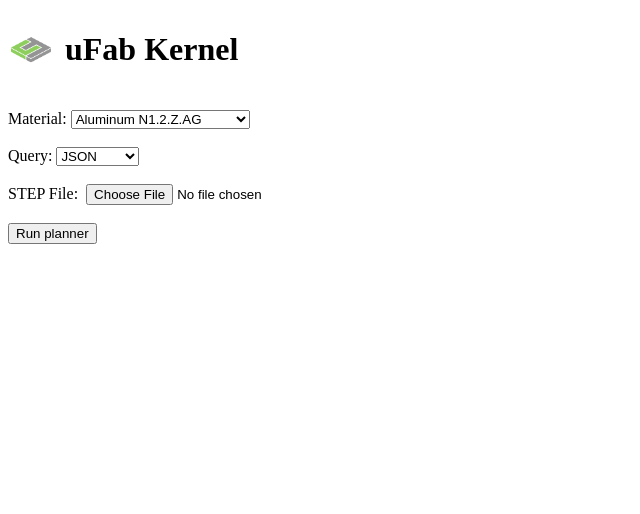
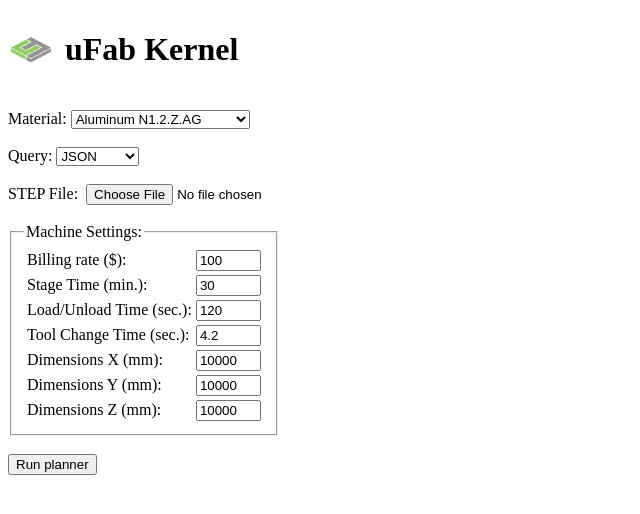
Before and after one commit to EmilRainero/ufabflask, a Flask app: page / in a window 1280 px wide. Shown: the top 514 px of the page, without its empty margins (0-640 px from the left). Run offline with Flask 2, Linux system fonts and the light colour scheme.

Commit message:
added support for machine parameters

```diff
--- a/app.py
+++ b/app.py
@@ -1,9 +1,12 @@
 import os
+import re
 from flask import Flask, render_template, request, flash, redirect, send_from_directory, session
 from werkzeug.utils import secure_filename
-from ufab import run_part, generate_html, materials
+from ufab import run_part, generate_html, make_medium_machine_json
 from shutil import copyfile
 from threading import Lock
+from tempfile import mkstemp
+import json
 
 app = Flask(__name__)
 app.secret_key = 'super_secret_key'
@@ -39,14 +42,14 @@ def allowed_file(filename):
     return '.' in filename and \
            filename.rsplit('.', 1)[1].lower() in ALLOWED_EXTENSIONS
 
-def run(full_filename, material, query):
+def run(full_filename, material, query, machine_filename):
     print('acquiring lock')
     lock.acquire()
     print('got lock')
     save_directory = os.getcwd()
     os.chdir('/ufab/uFab-kernel/uFab.kernel/buildsOptimized/bin')
 
-    output_folders, plans_output = run_part(full_filename, material, query)
+    output_folders, plans_output = run_part(full_filename, material, query, machine_filename)
     part_directory, part_filename = os.path.split(full_filename)
     part_base_name, part_extension = os.path.splitext(part_filename)
     part_excel = os.path.join(part_directory, part_base_name) + '.xlsx'
@@ -54,14 +57,24 @@ def run(full_filename, material, query):
     os.chdir(save_directory)
     print('releasing lock')
     lock.release()
-    return part_excel, output_folders[0], plans_output
+    output_folder = output_folders[0][0]
+    output_data = output_folders[0][1]
+    output_text = output_data['Output']
+
+    # remove color coding
+    output_text = re.sub('\033\[1;\d+m', '', output_text)
+    output_filename = os.path.join(output_folder, 'output.txt')
+    with open(output_filename, 'w') as file:
+        file.write(output_text)
+
+    return part_excel, output_folder, plans_output
 
 def generate_preview(output_folder, plans_output, excel_filename):
     html = generate_html(output_folder, plans_output, excel_filename)
     return html
 
-def process_file(filename, command, material, query):
-    excel_filename, output_folder, plans_output = run(filename, material, query)
+def process_file(filename, command, material, query, machine_filename):
+    excel_filename, output_folder, plans_output = run(filename, material, query, machine_filename)
     part_directory, part_filename = os.path.split(excel_filename)
     session['part_filename'] = part_filename
     if command == 'excel':
@@ -84,6 +97,15 @@ def upload_file():
         material = request.form['material']
         query = request.form['query']
         file = request.files['file']
+        billing_rate = request.form['billing_rate']
+        stage_time = request.form['stage_time']
+        load_unload_time = request.form['load_unload_time']
+        tool_change_time = request.form['tool_change_time']
+
+        dimensions_x = request.form['dimensions_x']
+        dimensions_y = request.form['dimensions_y']
+        dimensions_z = request.form['dimensions_z']
+
         # if user does not select file, browser also
         # submit an empty part without filename
         if file.filename == '':
@@ -93,7 +115,20 @@ def upload_file():
             filename = secure_filename(file.filename)
             tmp_filename = os.path.join(app.config['UPLOAD_FOLDER'], filename)
             file.save(tmp_filename)
-            return process_file(tmp_filename, command, material, query)
+
+            machine = make_medium_machine_json(billing_rate, stage_time, load_unload_time, tool_change_time, dimensions_x, dimensions_y, dimensions_z)
+            print(machine)
+
+            fd, machine_filename = mkstemp(prefix="machine-", suffix='.json', dir='/tmp', text=True)
+            print(machine_filename)
+            file = open(machine_filename, 'w')
+            machine_json = json.dumps(machine, sort_keys=True, indent=4)
+            print(machine_json)
+            file.write(machine_json)
+            file.close()
+            os.close(fd)
+
+            return process_file(tmp_filename, command, material, query, machine_filename)
         else:
             return 'File type not supported'
     return 'No file.'
--- a/templates/index.html
+++ b/templates/index.html
@@ -1,4 +1,9 @@
 <html>
+<style type="text/css">
+    .fieldset-auto-width {
+         display: inline-block;
+    }
+</style>
 <body>
 <table>
     <tr>
@@ -6,6 +11,7 @@
         <td style="width:250px" valign="bottom"><h1>uFab Kernel</h1></td>
     </tr>
 </table>
+
 
 
 <form action="upload" method="POST" enctype="multipart/form-data">
@@ -28,6 +34,19 @@
     <input type="file" name="file"/><br>
     <input type="hidden" name="command" value="preview" />
     <br>
+    <fieldset class="fieldset-auto-width">
+        <legend>Machine Settings:</legend>
+        <table>
+            <tr><td>Billing rate ($):</td><td><input type="text" name="billing_rate" value="100" size="5" ></td></tr>
+            <tr><td>Stage Time (min.):</td><td><input type="text" name="stage_time" value="30" size="5" ></td></tr>
+            <tr><td>Load/Unload Time (sec.):</td><td><input type="text" name="load_unload_time" value="120" size="5" ></td></tr>
+            <tr><td>Tool Change Time (sec.):</td><td><input type="text" name="tool_change_time" value="4.2" size="5" ></td></tr>
+            <tr><td>Dimensions X (mm):</td><td><input type="text" name="dimensions_x" value="10000" size="5" ></td></tr>
+            <tr><td>Dimensions Y (mm):</td><td><input type="text" name="dimensions_y" value="10000" size="5" ></td></tr>
+            <tr><td>Dimensions Z (mm):</td><td><input type="text" name="dimensions_z" value="10000" size="5" ></td></tr>
+        </table>
+    </fieldset>
+    <br><br>
     <input type="submit" value="Run planner"/>
 </form>
 </body>
--- a/ufab.py
+++ b/ufab.py
@@ -279,7 +279,8 @@ def parse_output(output):
     result = {
         'BoundingBox': bounding_box_root,
         'Material': material_root,
-        'Machine': machine_root
+        'Machine': machine_root,
+        'Output': output
     }
     return result
 
@@ -293,7 +294,7 @@ def compute_part_dimensions(boundingBox):
 
 
 def run_kernel(part_full_path_filename, material, query_type, summary_worksheet, comparison_worksheet,
-               settings, write_part_summary, column_index):
+               settings, write_part_summary, column_index, machine_filename):
     settings['Query'] = query_type.upper()
     settings['PartFullPathFilename'] = part_full_path_filename
     settings['PartDirectory'], settings['PartFilename'] = os.path.split(part_full_path_filename)
@@ -306,7 +307,7 @@ def run_kernel(part_full_path_filename, material, query_type, summary_worksheet,
 
     context = execute_runKernel(material, material['type'], output_folder, settings['PartName'],
                                 part_full_path_filename,
-                                settings['Query'])
+                                settings['Query'], machine_filename)
     if context == None:
         return
 
@@ -350,7 +351,7 @@ def run_kernel(part_full_path_filename, material, query_type, summary_worksheet,
     row_index = row_index + 1
     worksheet.write('A' + str(row_index), 'Query: {0}'.format(settings['Query']), header_format)
     plans_output = write_all_plans_output(solutions_dict['plans'], worksheet, 'A', row_index, output_folder, context, True)
-    return output_folder, plans_output
+    return output_folder, plans_output, context
 
 
 def create_header_messages(context, material, messages, part_dimensions, settings):
@@ -386,18 +387,19 @@ def write_worksheet_header(worksheet, title, messages):
     return row_index - 1
 
 
-def execute_runKernel(material, material_type, output_folder, part_base_name, part_full_path_filename, query_type):
+def execute_runKernel(material, material_type, output_folder, part_base_name, part_full_path_filename, query_type,
+                      machine_filename):
     if (query_type.lower() == 'formula'):
         command = ['./runKernel', '-i', part_full_path_filename, '-f', output_folder, '-q', query_type.lower(),
                    '-m', material['code']]
     else:
         command = ['./runKernel', '-i', part_full_path_filename, '-f', output_folder, '-q', query_type.lower(),
-                   '-m', material_type]
+                   '-m', material_type
+            , '--machine', machine_filename
+                   ]
     command = prefix_command() + command
     # command = command + ['--tools', 'add']
-    print
-    ' '.join(command)
-    print
+    print(' '.join(command))
     # print('Running part "{0}" with material "{1}" with query "{2}"'.format(part_base_name, material['tabname'],
     #                                                                        query_type))
 
@@ -506,7 +508,7 @@ def print_stl_file(filename):
     minX, maxX, minY, maxY, minZ, maxZ
 
 
-def run_experiment(parts_filenames, materials, query_types, settings, output_folder):
+def run_experiment(parts_filenames, materials, query_types, settings, output_folder, machine_filename):
     global workbook, title_format, header_format, cell_format, cell_small_format, column_width
 
     output_folders = []
@@ -537,8 +539,8 @@ def run_experiment(parts_filenames, materials, query_types, settings, output_fol
 
             column_index = 'A'
             for query_type in query_types:
-                output_folder, plans_output = run_kernel(part, material, query_type, summary_worksheet, comparison_worksheet, settings,
-                           write_part_summary, column_index)
+                output_folder, plans_output, context = run_kernel(part, material, query_type, summary_worksheet, comparison_worksheet, settings,
+                           write_part_summary, column_index, machine_filename)
                 # for plan in plans_output:
                 #     print(plan[0].strip())
                 #     for i in range(1, len(plan)):
@@ -548,7 +550,7 @@ def run_experiment(parts_filenames, materials, query_types, settings, output_fol
                 #             step = stage[j]
                 #             for item in step:
                 #                 print(item.strip())
-                output_folders.append(output_folder)
+                output_folders.append([output_folder, context])
                 write_part_summary = False
                 column_index = chr(ord(column_index) + 1)
 
@@ -650,11 +652,11 @@ query_types = [
 settings = {
 }
 
-def run_part(part_filename, material_requested, query):
+def run_part(part_filename, material_requested, query, machine_filename):
     for material in materials:
         if material['type'] == material_requested:
             material_input = [material]
-    return run_experiment([part_filename], material_input, [query], {}, '/tmp')
+    return run_experiment([part_filename], material_input, [query], {}, '/tmp', machine_filename)
 
 # run_experiment(parts_filenames, materials, query_types, settings)
 
@@ -674,6 +676,9 @@ def html_summary(folder, excel_filename):
     html = '<h1>Part ' + folder + '</h1>'
     url = "file/" + folder + '/' + 'end.png'
     html = html + '<img src="' + url + '" >\n'
+
+    url = "file/" + folder + '/' + 'output.txt'
+    html = html + '&nbsp;&nbsp;&nbsp;<a href="' + url + '" target="_blank" >View Output</a>'
 
     url = "preview/" + folder + '/' + 'voxpart.stl'
     html = html + '&nbsp;&nbsp;&nbsp;<a href="' + url + '" target="_blank" >Preview</a>'
@@ -733,3 +738,23 @@ def generate_html(folder, plans_output, excel_filename):
                 planIndex = planIndex + 1
         html = html + html_footer()
         return html
+
+def make_medium_machine_json(billing_rate=100, stage_time_minutes=30, load_unload_time_seconds=120,
+                      tool_change_time_seconds=4.2, dimensions_x_mm=10000, dimensions_y_mm=10000, dimensions_z_mm=10000):
+    result = [
+        {
+            'type': 'Mill3D',
+            'modelId(String)': 'Multitask 01 - Medium (8-12\" chuck)',
+            'billingRate($/hr)': float(billing_rate),
+            'stageTime': float(stage_time_minutes),
+            'loadUnloadTime': float(load_unload_time_seconds),
+            'tct': float(tool_change_time_seconds),
+            'axisTravelXAxis(mm)': float(dimensions_x_mm),
+            'axisTravelYAxis(mm)': float(dimensions_y_mm),
+            'axisTravelZAxis(mm)': float(dimensions_z_mm),
+            'rpm': 1,
+            'spindlePowerRating(hp)': 1
+        }
+    ]
+
+    return result
```
